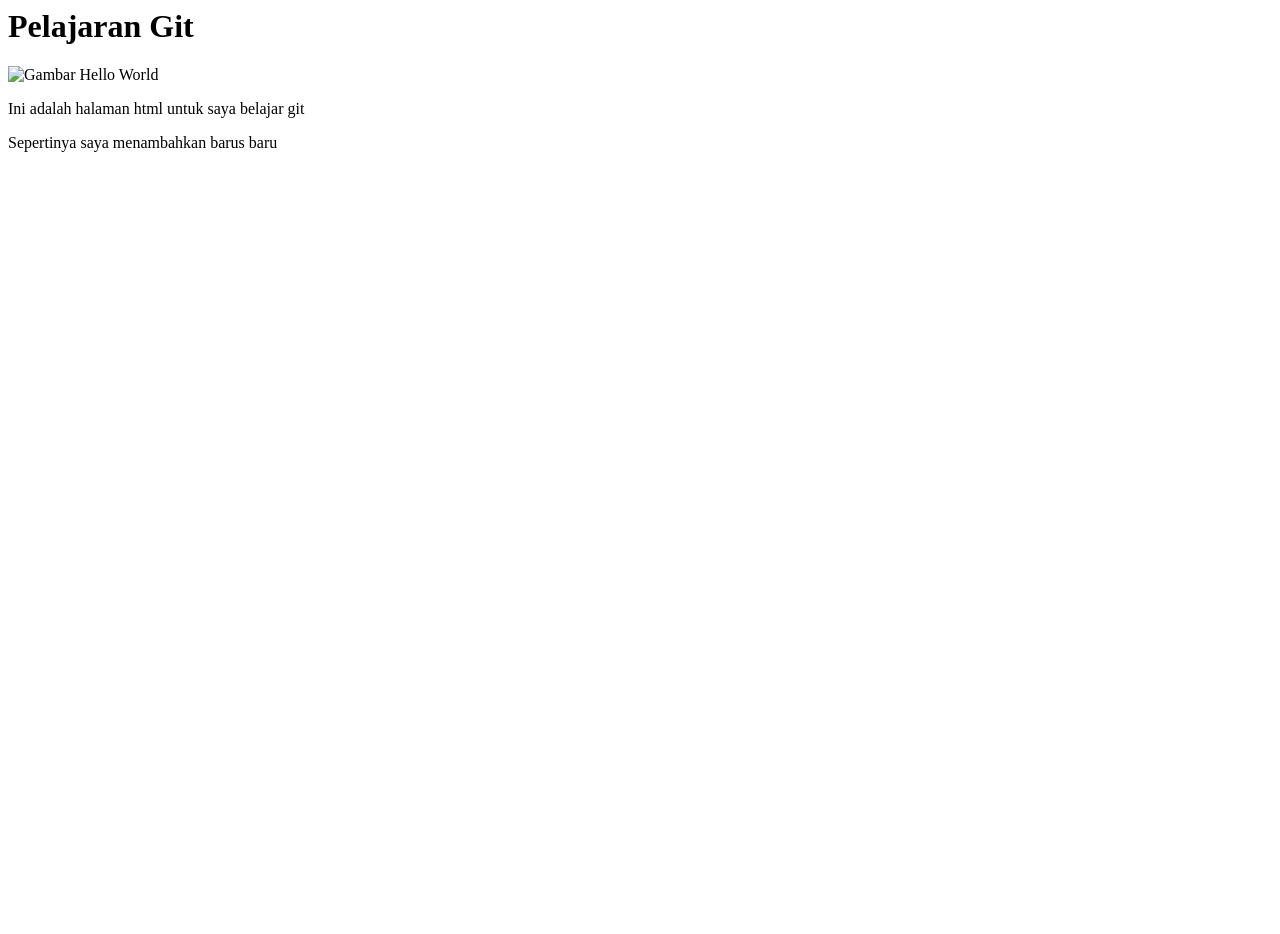
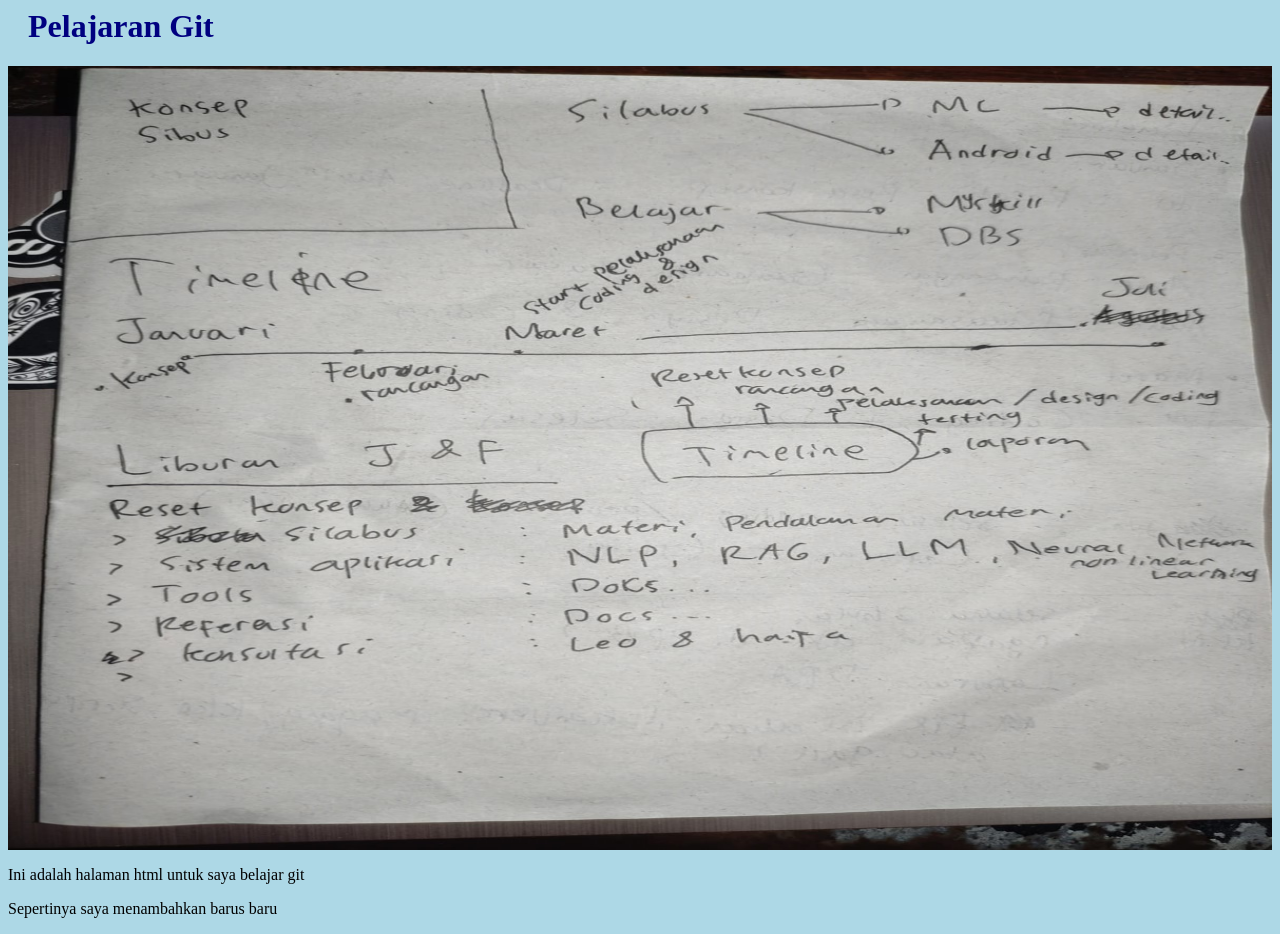
Before and after one commit to TanjungArs/Statistika-Deskriptif, a plain HTML site: page index.html in a window 1280 px wide. Before the commit the page ends 800 px from the top, so only its background shows below. Drawn offline with Linux system fonts and the light colour scheme.

Commit message:
memperbaiki dimana css tidak terbaca

```diff
--- a/index.html
+++ b/index.html
@@ -1,13 +1,13 @@
 <html>
     <head>
         <title>Belajar Git</title>
-        <link rel="stylesheet" href="bluesky-style.css">
+        <link rel="stylesheet" href="style.css">
     </head>
 
     <body>
         <h1>Pelajaran Git</h1>
         <div>
-            <img src="img.jpeg" alt="Gambar Hello World">
+            <img src="contoh-foto.jpg" alt="Gambar Hello World">
         </div>
         <p>Ini adalah halaman html untuk saya belajar git</p>
         <p>Sepertinya saya menambahkan barus baru</p>
--- a/style.css
+++ b/style.css
@@ -8,5 +8,6 @@ h1 {
 }
 
 img{
-    width: 250px;
+    width: 100%;
+    height: 100%;
 }
```
Also changed, not shown: contoh-foto.jpg (added).
